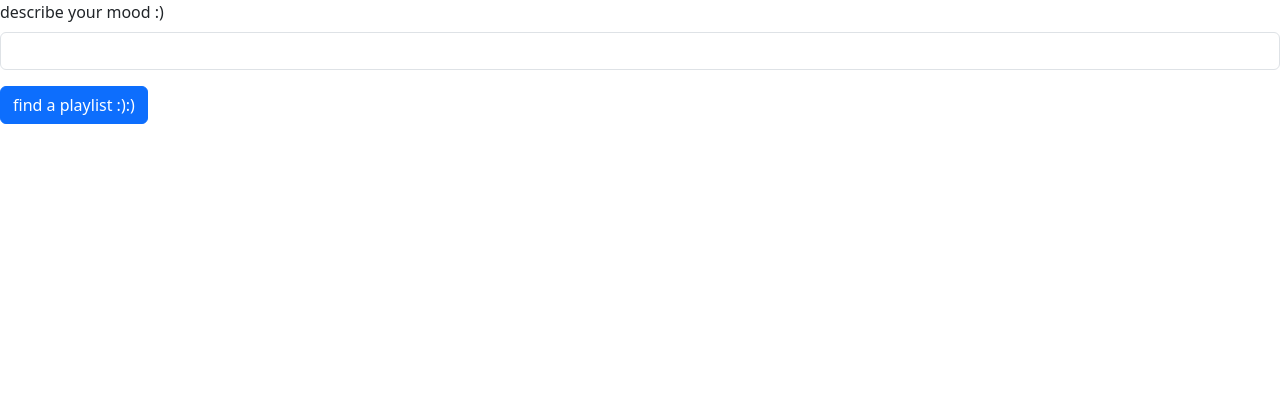
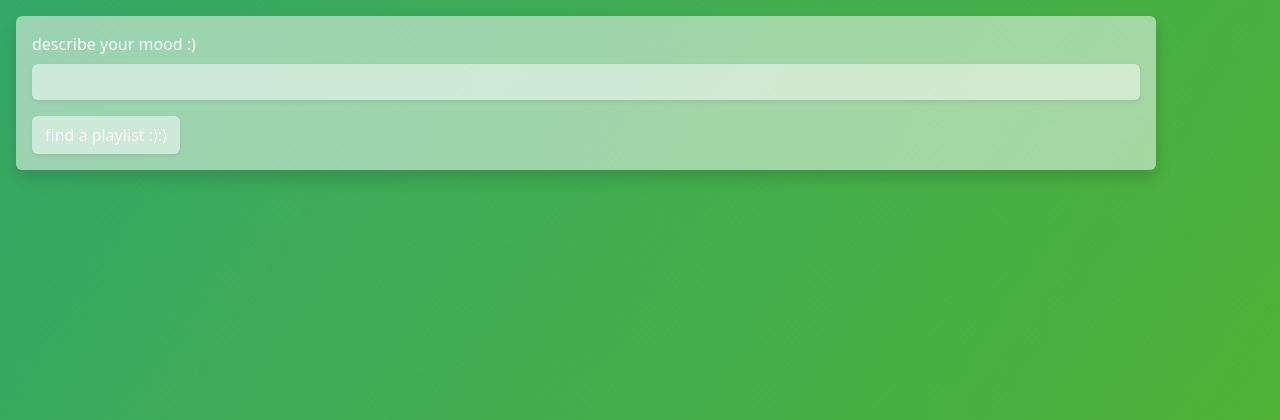
Before and after one commit to hahahahahapurple/BtHackathon, a Flask app: page / in a window 1280 px wide. Shown: the top 420 px of the page. Run offline with Flask 3, Linux system fonts and the light colour scheme; parts of the project's set-up code (start-up, migrations or seed data) failed here and were passed over.

Commit message:
gradient aesthetics

```diff
--- a/templates/index.html
+++ b/templates/index.html
@@ -3,15 +3,18 @@
     <head>
         <title>Mood Playlist Generator</title>
         <link href="https://cdn.jsdelivr.net/npm/bootstrap@5.3.3/dist/css/bootstrap.min.css" rel="stylesheet" integrity="sha384-QWTKZyjpPEjISv5WaRU9OFeRpok6YctnYmDr5pNlyT2bRjXh0JMhjY6hW+ALEwIH" crossorigin="anonymous">
+        <link href="./main.css" rel="stylesheet">
     </head>
     <body>
-        <form method="POST">
-            <div class="mb-3">
-                <label for="mood-input" class="form-label">describe your mood :)</label>
-                <input type="text" class="form-control" id="mood-input" aria-describedby="mood">
-            </div>
-            <button type="submit" class="btn btn-primary">find a playlist :):)</button>
-        </form>
+        <div class="p-3 m-3 center container transparent rounded shadow">
+            <form method="POST">
+                <div class="mb-3">
+                    <label for="mood-input" class="form-label text-light">describe your mood :)</label>
+                    <input type="text" class="form-control btn-transparent border-0 shadow-sm" id="mood-input" aria-describedby="mood">
+                </div>
+                <button type="submit" class="rounded btn text-light borner-0 btn-transparent shadow-sm">find a playlist :):)</button>
+            </form>
+        </div>
 
         <script src="https://cdn.jsdelivr.net/npm/@popperjs/core@2.11.8/dist/umd/popper.min.js" integrity="sha384-I7E8VVD/ismYTF4hNIPjVp/Zjvgyol6VFvRkX/vR+Vc4jQkC+hVqc2pM8ODewa9r" crossorigin="anonymous"></script>
         <script src="https://cdn.jsdelivr.net/npm/bootstrap@5.3.3/dist/js/bootstrap.min.js" integrity="sha384-0pUGZvbkm6XF6gxjEnlmuGrJXVbNuzT9qBBavbLwCsOGabYfZo0T0to5eqruptLy" crossorigin="anonymous"></script>
--- /dev/null
+++ b/templates/main.css
@@ -0,0 +1,36 @@
+body {
+    background: linear-gradient(304deg, #8d2a2a, #bf7c3b, #adb028, #53b42e, #209f90, #206b9f, #50209f, #9f209f, #9f205a);
+    background-size: 1800% 1800%;
+
+    -webkit-animation: AnimationName 20s ease infinite;
+    -moz-animation: AnimationName 20s ease infinite;
+    animation: AnimationName 20s ease infinite;
+}
+
+@-webkit-keyframes AnimationName {
+    0%{background-position:45% 0%}
+    50%{background-position:56% 100%}
+    100%{background-position:45% 0%}
+}
+@-moz-keyframes AnimationName {
+    0%{background-position:45% 0%}
+    50%{background-position:56% 100%}
+    100%{background-position:45% 0%}
+}
+@keyframes AnimationName {
+    0%{background-position:45% 0%}
+    50%{background-position:56% 100%}
+    100%{background-position:45% 0%}
+}
+
+.btn-transparent {
+    background-color: rgba(255, 255, 255, 0.5);
+}
+
+.btn-transparent:hover {
+    background-color: rgba(255, 255, 255, 0.7);
+}
+
+.transparent {
+    background-color: rgba(255, 255, 255, 0.5);
+}
```
